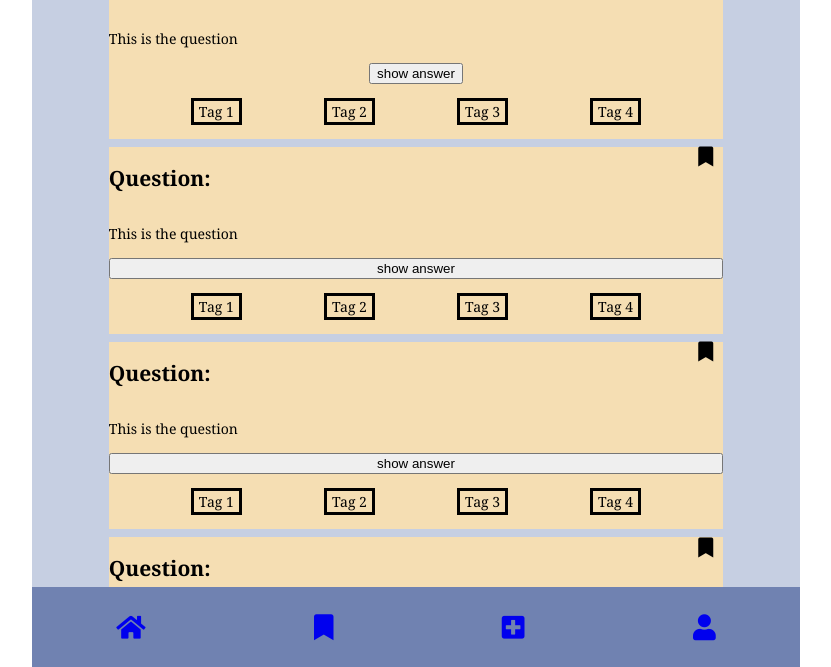
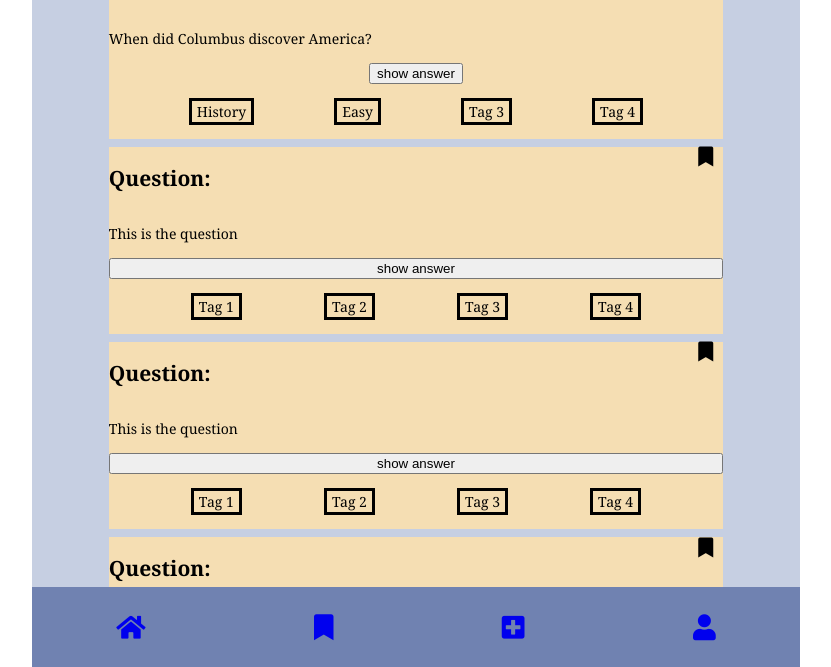
Before and after one commit to johdyn/quiz-app-johan, a website: page index.html in a window 1280 px wide. Shown: the part 133-800 px from the top of the page, without its empty margins (224-1055 px from the left). Drawn offline with Linux system fonts and the light colour scheme; files whose address does not match are found by name.

Commit message:
more layout changes

```diff
--- a/index.html
+++ b/index.html
@@ -17,13 +17,13 @@
         <article class="question-card">
           <i class="fas fa-bookmark card-icon"></i>
           <h2>Question:</h2>
-          <p>This is the question</p>
+          <p>When did Columbus discover America?</p>
           <div class="div_button">
             <button class="button-properties">show answer</button>
           </div>
           <ul class="tag-list">
-            <li class="tag-style">Tag 1</li>
-            <li class="tag-style">Tag 2</li>
+            <li class="tag-style">History</li>
+            <li class="tag-style">Easy</li>
             <li class="tag-style">Tag 3</li>
             <li class="tag-style">Tag 4</li>
           </ul>
--- a/styles/_base.css
+++ b/styles/_base.css
@@ -105,6 +105,7 @@ button {
   position: absolute;
   right: 10px;
   bottom: 167px;
+  cursor: ;
 }
 .div_button {
   display: flex;
```
